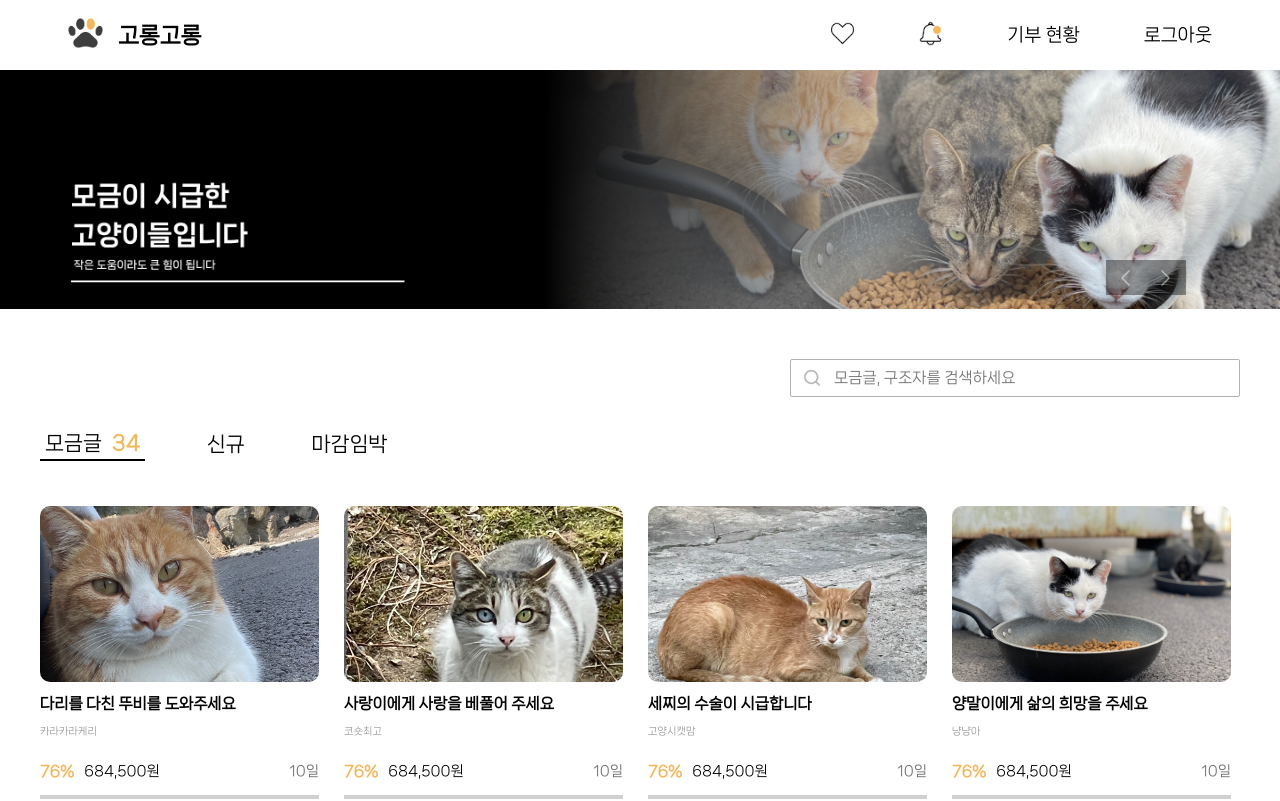
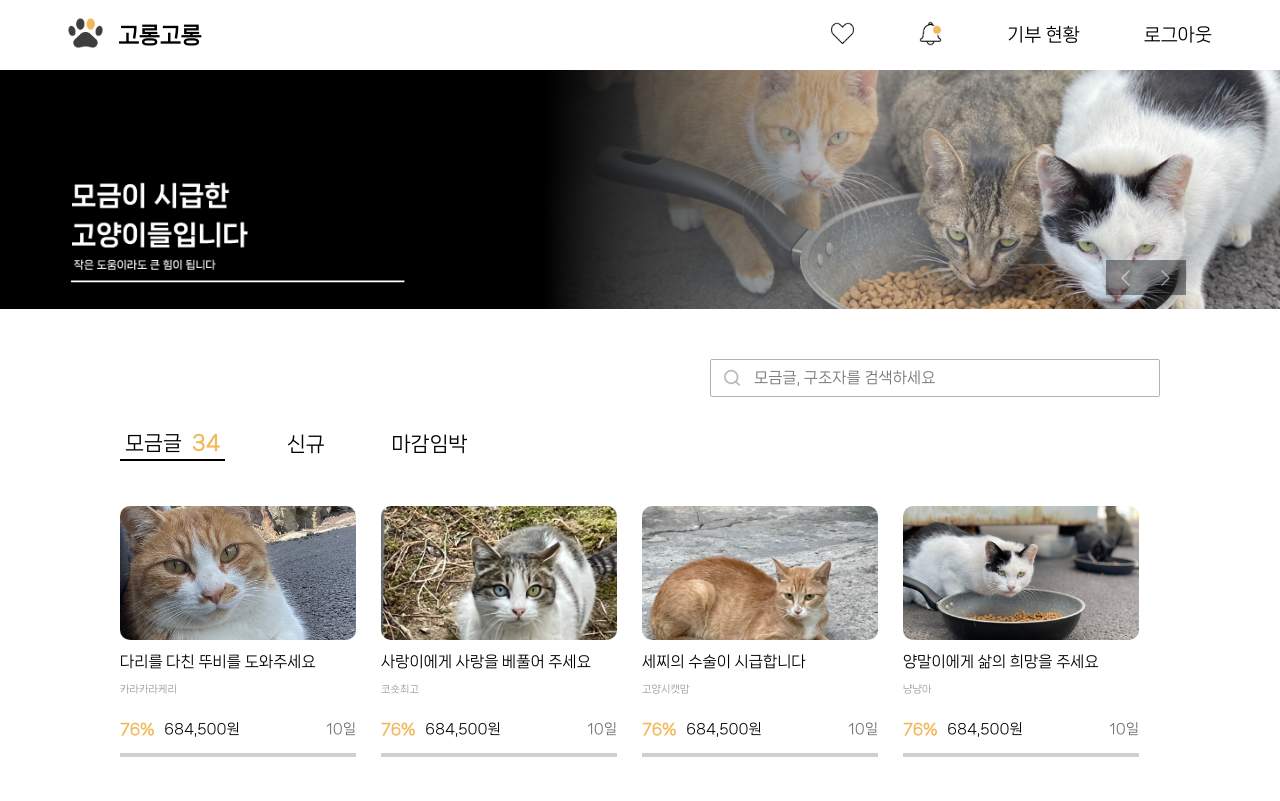
Before and after one commit to 5H-30M/GoLongGoLong_frontend, a React (Create React App) app: page / in a window 1280 px wide. Shown: the top 801 px of the page. Built offline with nearby package versions, Linux system fonts and the light colour scheme.

Commit message:
[STYLE] 사이즈 조정

```diff
--- a/src/components/Post.tsx
+++ b/src/components/Post.tsx
@@ -31,6 +31,7 @@ const Post = (props: propsType) => {
 export default Post;
 
 const Container = styled.div`
+    width: 236px;
     display: flex;
     flex-direction: column;
     border-bottom: 4px solid #d0d0d0;
@@ -44,15 +45,13 @@ const PostInfo = styled.div`
     gap: 13px;
 `;
 const Thumbnail = styled.img`
-    width: 279px;
-    height: 176px;
+    height: 134px;
     background-color: #dfdfdf;
     border-radius: 10px;
     object-fit: cover;
 `;
 const Title = styled.text`
     font-size: 15px;
-    font-weight: bold;
 `;
 const Author = styled.text`
     font-size: 10px;
--- a/src/pages/MainAfterLoginPage.tsx
+++ b/src/pages/MainAfterLoginPage.tsx
@@ -25,8 +25,9 @@ const Container = styled.div`
     gap: 50px;
 `;
 const InnerContainer = styled.div`
-    width: 1200px;
+    width: 1040px;
     display: flex;
     flex-direction: column;
+    align-items: center;
     gap: 30px;
 `;
```
